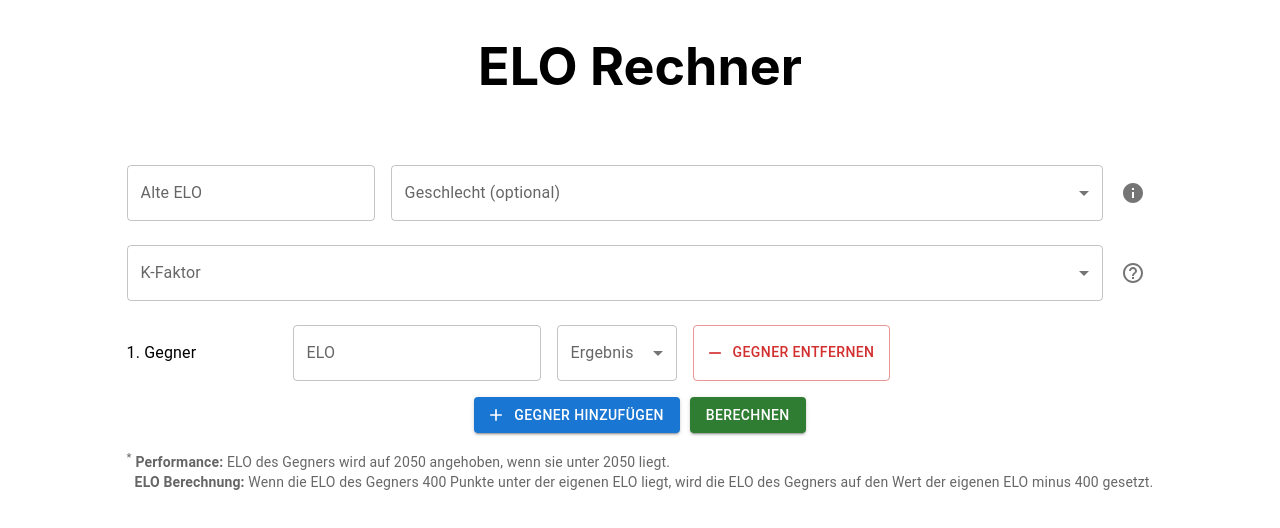
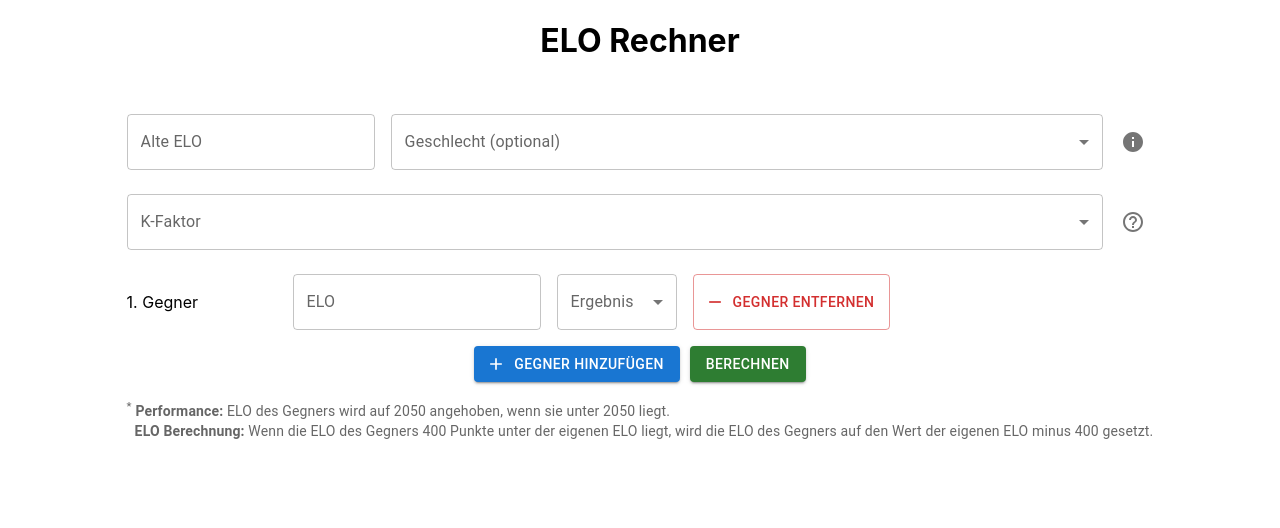
Before and after one commit to masterofpuppets2/elo_rechner, a React (Create React App) app: page / in a window 1280 px wide. Shown: the top 528 px of the page. Built offline with nearby package versions, Linux system fonts and the light colour scheme.

Commit message:
adjust styling

```diff
--- a/src/App.css
+++ b/src/App.css
@@ -4,4 +4,6 @@
   align-items: center;
   font-size: calc(10px + 2vmin);
   text-align: center;
+  font-size: 1rem;
+  font-weight: 400;
 }
--- a/src/EloForm.js
+++ b/src/EloForm.js
@@ -189,7 +189,7 @@ const EloForm = () => {
 
       {matches.map((match, index) => (
         <Box key={index} className="match-box">
-          <Typography className="match-label">{`${index + 1}. Gegner`}</Typography>
+          <div className="match-label">{`${index + 1}. Gegner`}</div>
 
           {/* Gegner ELO */}
           <TextField
--- a/src/EloRechner.js
+++ b/src/EloRechner.js
@@ -168,7 +168,6 @@ const EloRechner = ({ open, handleClose, elo, kFactor, matches, gender }) => {
 
           {(imNormErreicht || gmNormErreicht || wgmNormErreicht || wimNormErreicht) && (
             <Grid item xs={12}>
-              <Typography>
               Der Gegnerschnitt wurde hier ebenfalls berücksichtigt. Zur Überprüfung der weiteren
               Kriterien siehe{' '}
               <Link
@@ -179,7 +178,6 @@ const EloRechner = ({ open, handleClose, elo, kFactor, matches, gender }) => {
               >
                 Titelbestimmung
               </Link>
-              </Typography>
             </Grid>
           )}
         </Grid>
```
Lines whose indentation alone changed are shown as unchanged.
